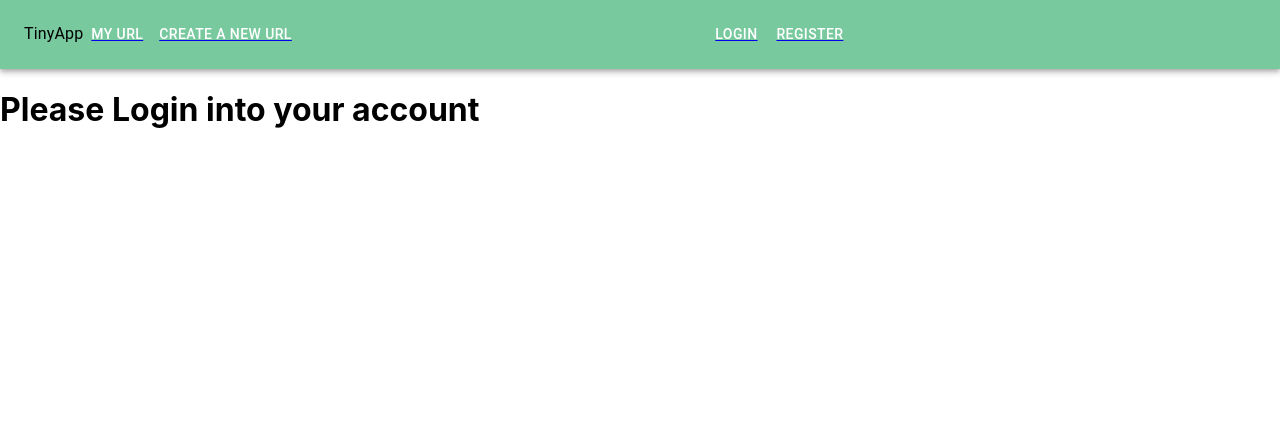
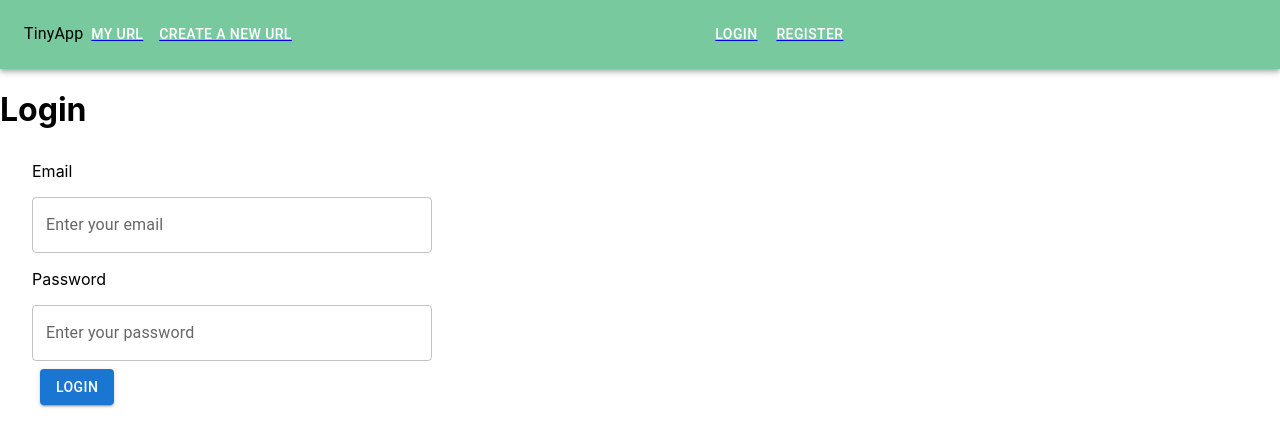
Before and after one commit to patriceandrea/tinyapp-2.0, a React (Create React App) app in the folder client/: page /login in a window 1280 px wide. Shown: the top 446 px of the page. Built offline with nearby package versions, Linux system fonts and the light colour scheme.

Commit message:
add components to the login page

```diff
--- /dev/null
+++ b/client/src/Components/AuthenTextField.tsx
@@ -0,0 +1,42 @@
+import * as React from 'react';
+import Box from '@mui/material/Box';
+import TextField from '@mui/material/TextField';
+import Button from '@mui/material/Button';
+import "../stylesheet/AuthenTextField.css"
+
+export default function AuthenTextField() {
+  return (
+    <div className='authentication-form'>
+      <div className='email'>
+        <p>Email</p>
+        <Box
+          sx={{
+            width: 400,
+            maxWidth: '70%',
+          }}
+        >
+          <TextField fullWidth label="Enter your email" id="fullWidth" />
+
+        </Box>
+
+
+      </div>
+      <div className='password'>
+        <p>Password</p>
+        <Box
+          sx={{
+            width: 400,
+            maxWidth: '70%',
+          }}
+        >
+          <TextField fullWidth label="Enter your password" id="fullWidth" />
+
+        </Box>
+
+
+      </div>
+      <Button variant="contained" sx={{ m: 1 }}>Login</Button>
+    </div>
+
+  );
+}
--- a/client/src/pages/Login.tsx
+++ b/client/src/pages/Login.tsx
@@ -1,5 +1,7 @@
 import React from "react";
 import Header from "../Components/Header";
+import AuthenTextField from "../Components/AuthenTextField";
+import "../stylesheet/AuthenTextField.css"
 
 export interface ILoginProps { }
 
@@ -7,7 +9,8 @@ const Login: React.FunctionComponent<ILoginProps> = (props) => {
   return (
     <div>
       <Header />
-      <h1>Please Login into your account</h1>
+      <h1>Login</h1>
+      <AuthenTextField />
     </div>
   )
 };
--- /dev/null
+++ b/client/src/stylesheet/AuthenTextField.css
@@ -0,0 +1,3 @@
+.authentication-form {
+  margin: 2em;
+}
```
